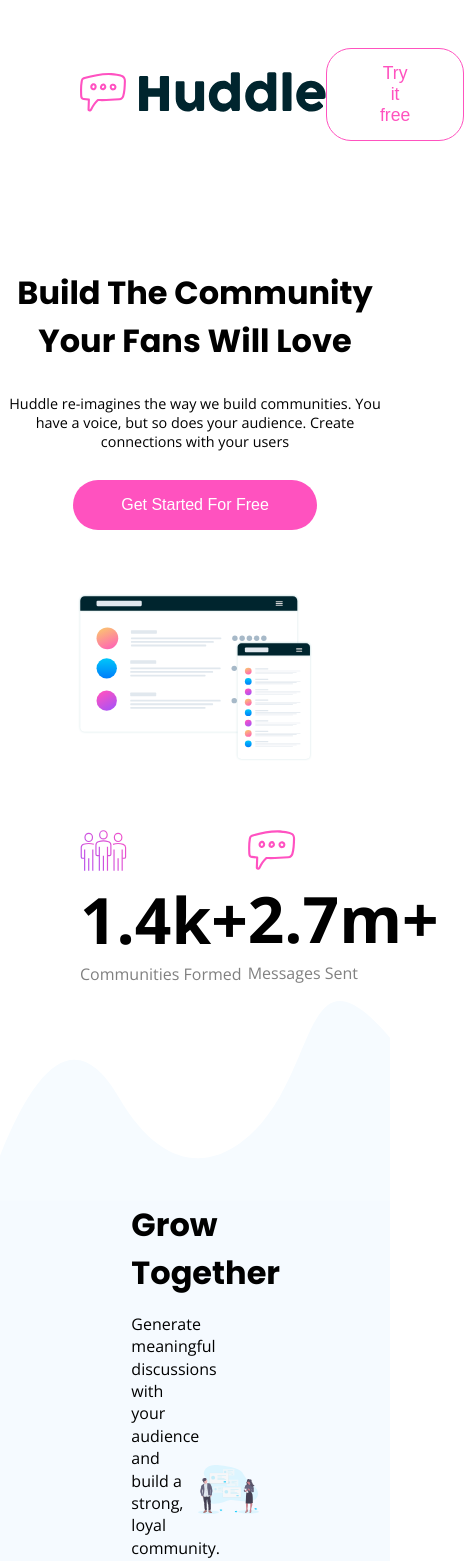
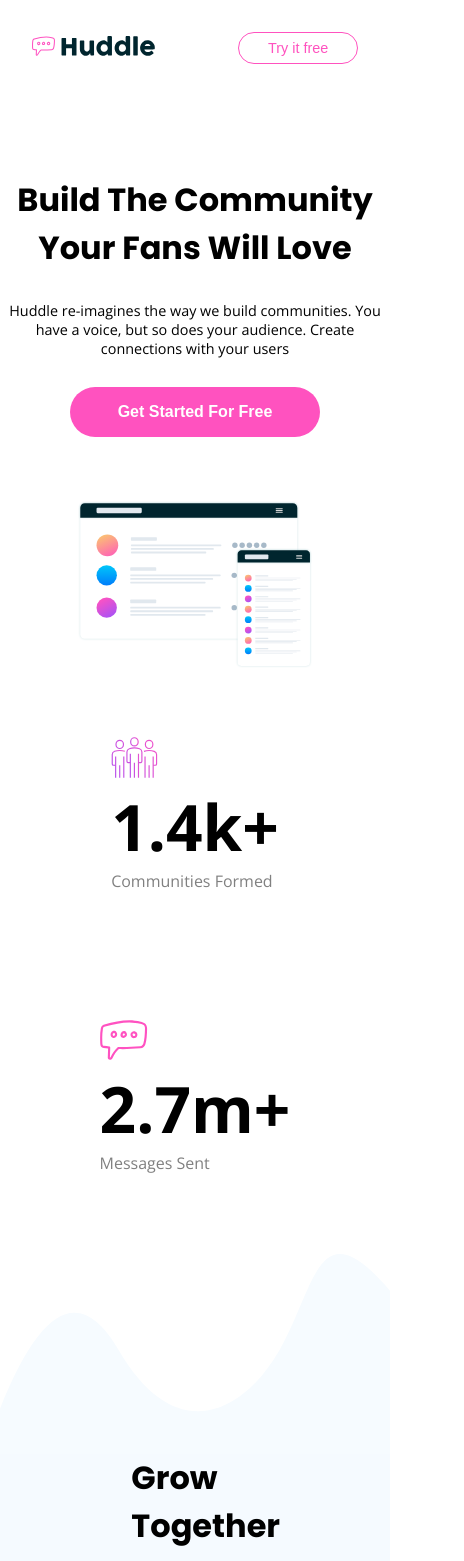
Before and after one commit to FelipeFama/huddle-landing-page-with-curved-sections, a React (Vite) app: page / in a window 390 px wide. Shown: the top 1561 px of the page, 464 px wide, since content can reach past the window. Built offline with nearby package versions, Linux system fonts and the light colour scheme.

Commit message:
Responsive init

```diff
--- a/src/components/modules/UserInfo.tsx
+++ b/src/components/modules/UserInfo.tsx
@@ -5,12 +5,12 @@
 export default function UserInfo() {
   return (
     <section className="user-info">
-      <article>
+      <article className="user">
         <img src={communities} alt="communities icon" />
         <h1>1.4k+</h1>
         <p>Communities Formed</p>
       </article>
-      <article>
+      <article className="message">
         <img src={messages} alt="messages icon" />
         <h1>2.7m+</h1>
         <p>Messages Sent</p>
--- a/src/styles/components/header.sass
+++ b/src/styles/components/header.sass
@@ -7,9 +7,13 @@
     padding: 3em 5em
     margin-bottom: 5rem
     width: 100%
+    @media screen and (max-width: 47rem)
+        padding: 2em 2em
 
     figure img
         height: 40px
+        @media screen and (max-width: 47rem)
+            height: 20px
 
     button
         background-color: transparent
--- a/src/styles/components/modules/userinfo.sass
+++ b/src/styles/components/modules/userinfo.sass
@@ -6,6 +6,12 @@
     -webkit-box-align: center
     justify-content: space-around
     padding: 0px 5em
+    @media screen and (max-width: 47rem)
+        flex-direction: column
+        .user
+            margin-bottom: 8em
+        .message
+            margin-bottom: 4em
     h1
         font-size: 4rem
     p
--- a/src/styles/mixins.sass
+++ b/src/styles/mixins.sass
@@ -15,6 +15,9 @@
     &:hover
         background-color: variables.$light-pink
         color: variables.$white
+    @media screen and (max-width: 47rem)
+        font-size: 0.9em
+        padding: 0.5em 2em
 
 @mixin button-sections
     background-color: variables.$pink
@@ -22,6 +25,7 @@
     color: variables.$white
     cursor: pointer
     font-size: 1rem
+    font-weight: 600
     padding: 1em 3em
     border: none
     transition: 0.5s ease-in-out
```
